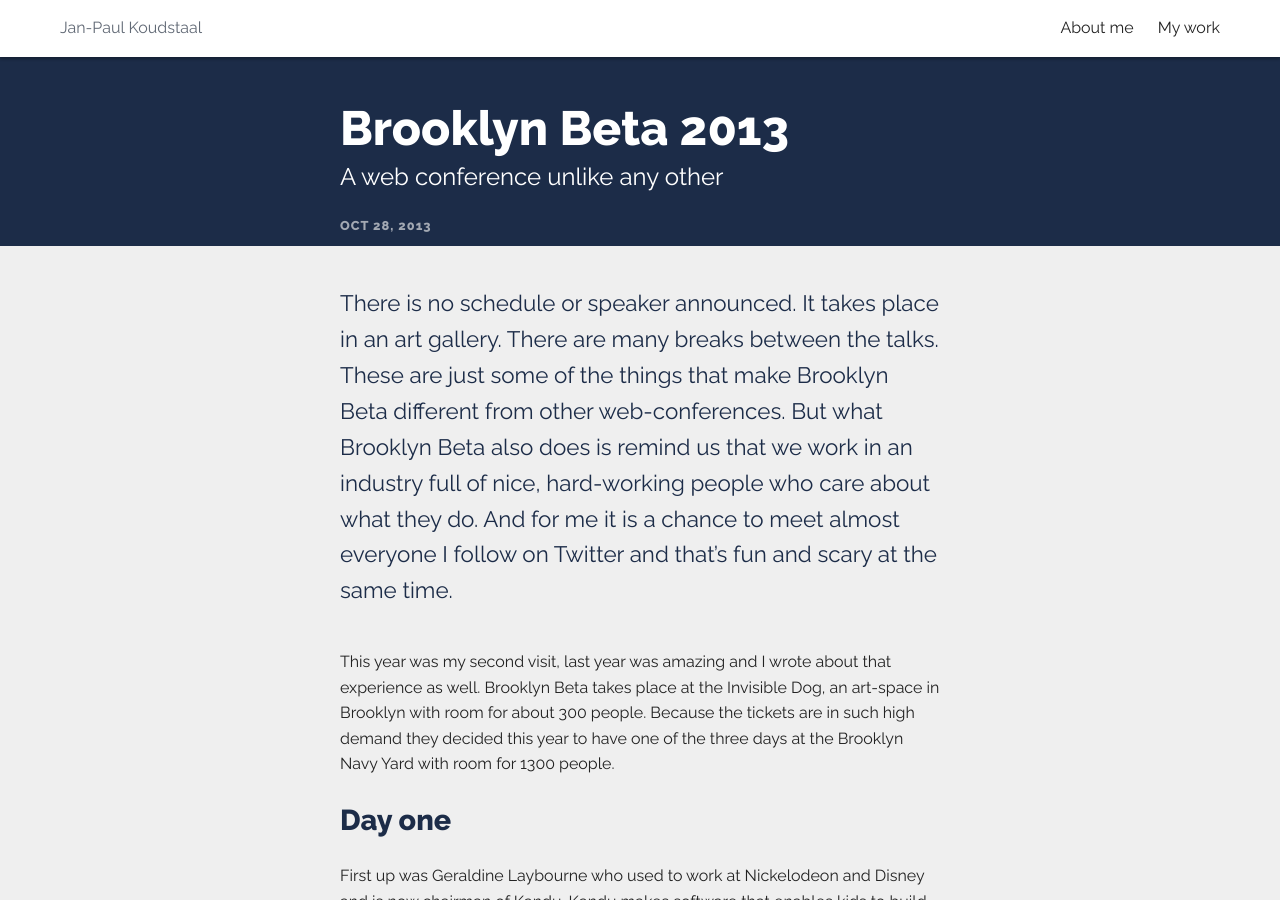
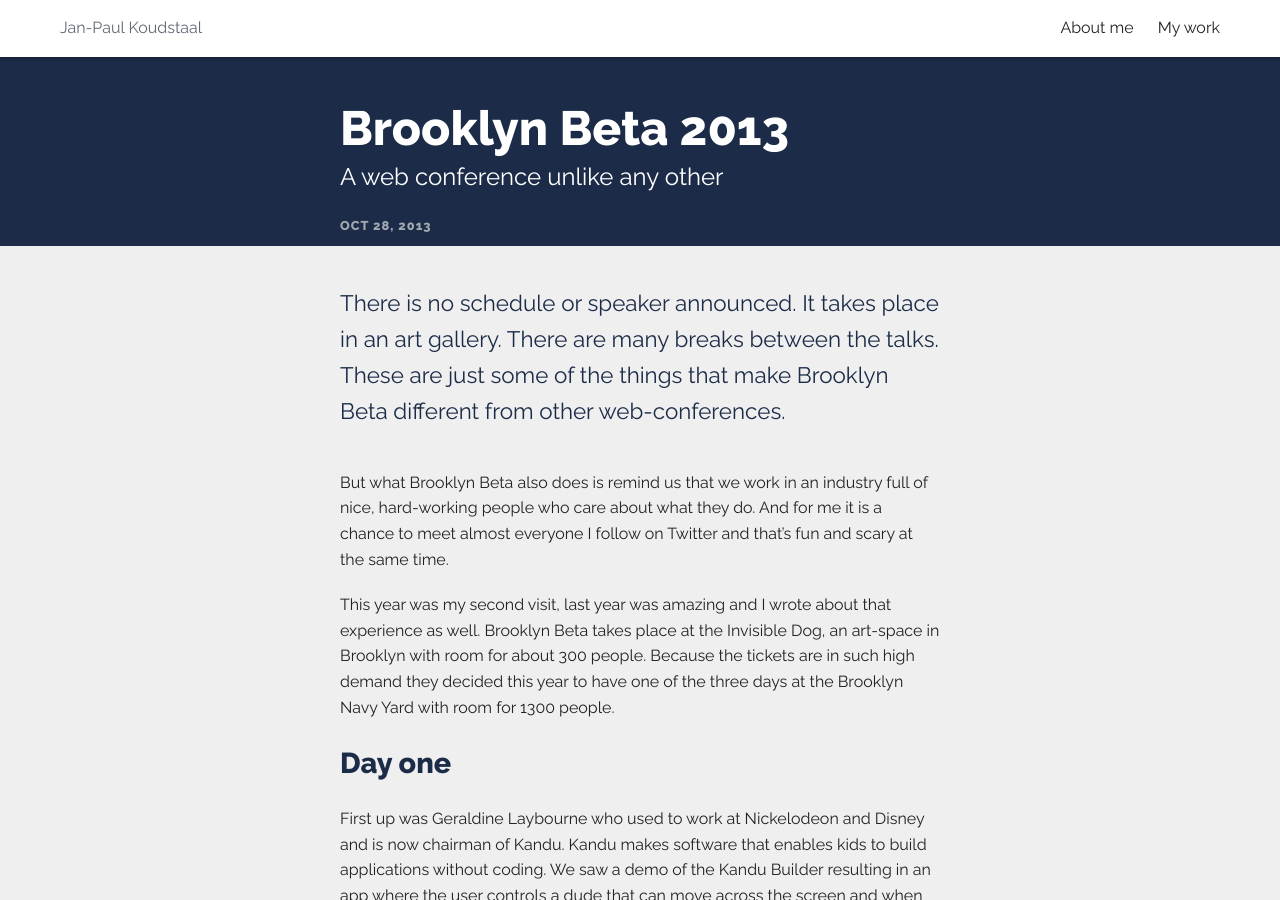
Before and after one commit to jpkoudstaal/jpkoudstaal.github.io, a Jekyll site: the page built from _posts/2013-10-28-brooklyn-beta-2013.md, in a window 1280 px wide and 900 px high. Built offline with Jekyll 4.4.1, drawn with Linux system fonts in a browser that asks for light colours; Markdown is read by kramdown in place of the engine named in the settings.

Commit message:
txt updates

```diff
--- a/_posts/2013-10-28-brooklyn-beta-2013.md
+++ b/_posts/2013-10-28-brooklyn-beta-2013.md
@@ -2,10 +2,12 @@
 layout: post
 title:  Brooklyn Beta 2013
 subtitle:	A web conference unlike any other
-intro:	"There is no schedule or speaker announced. It takes place in an art gallery. There are many breaks between the talks. These are just some of the things that make Brooklyn Beta different from other web-conferences. But what Brooklyn Beta also does is remind us that we work in an industry full of nice, hard-working people who care about what they do. And for me it is a chance to meet almost everyone I follow on Twitter and that’s fun and scary at the same time."
+intro:	"There is no schedule or speaker announced. It takes place in an art gallery. There are many breaks between the talks. These are just some of the things that make Brooklyn Beta different from other web-conferences."
 date:   2013-10-28 16:44:10
 published: true
 ---
+
+But what Brooklyn Beta also does is remind us that we work in an industry full of nice, hard-working people who care about what they do. And for me it is a chance to meet almost everyone I follow on Twitter and that’s fun and scary at the same time.
 
 This year was my second visit, last year was amazing and I wrote about that experience as well. Brooklyn Beta takes place at the Invisible Dog, an art-space in Brooklyn with room for about 300 people. Because the tickets are in such high demand they decided this year to have one of the three days at the Brooklyn Navy Yard with room for 1300 people.
 
```
Also changed, not shown: about.md (+1 -1 lines).
